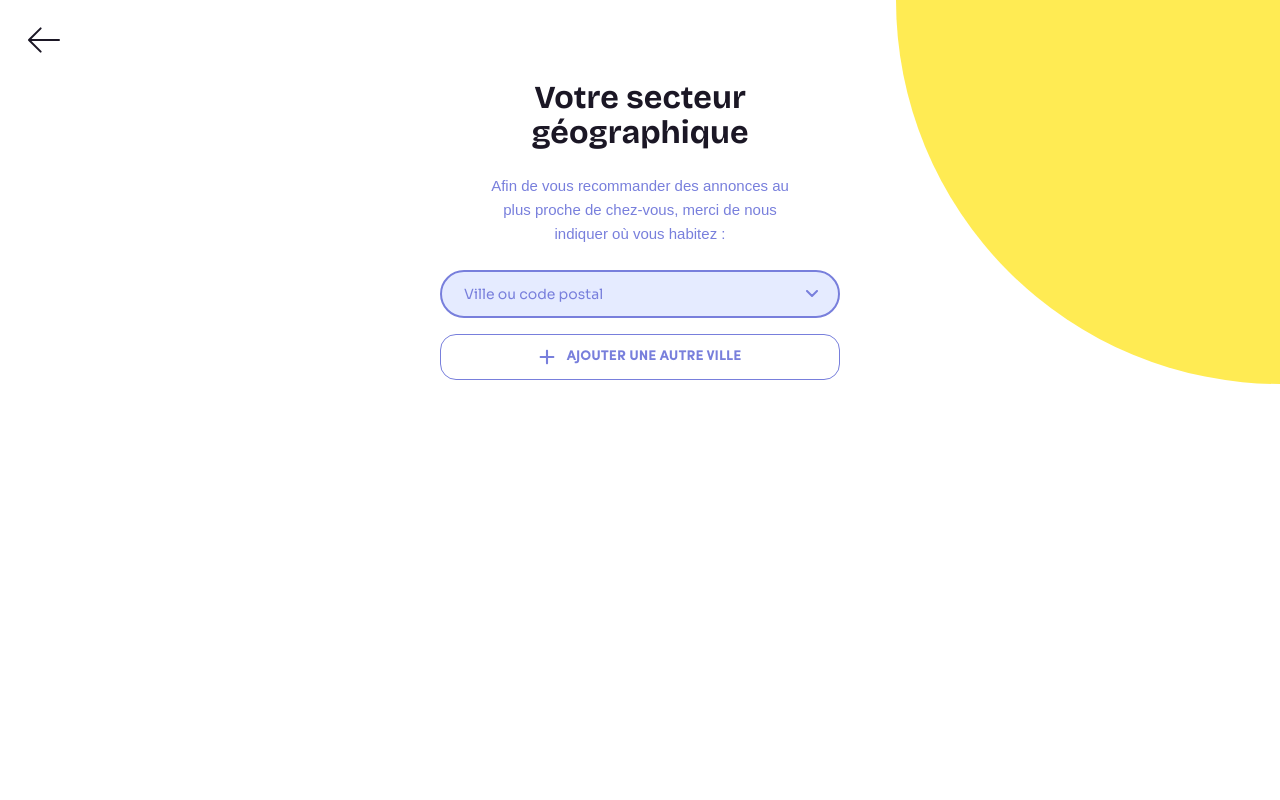
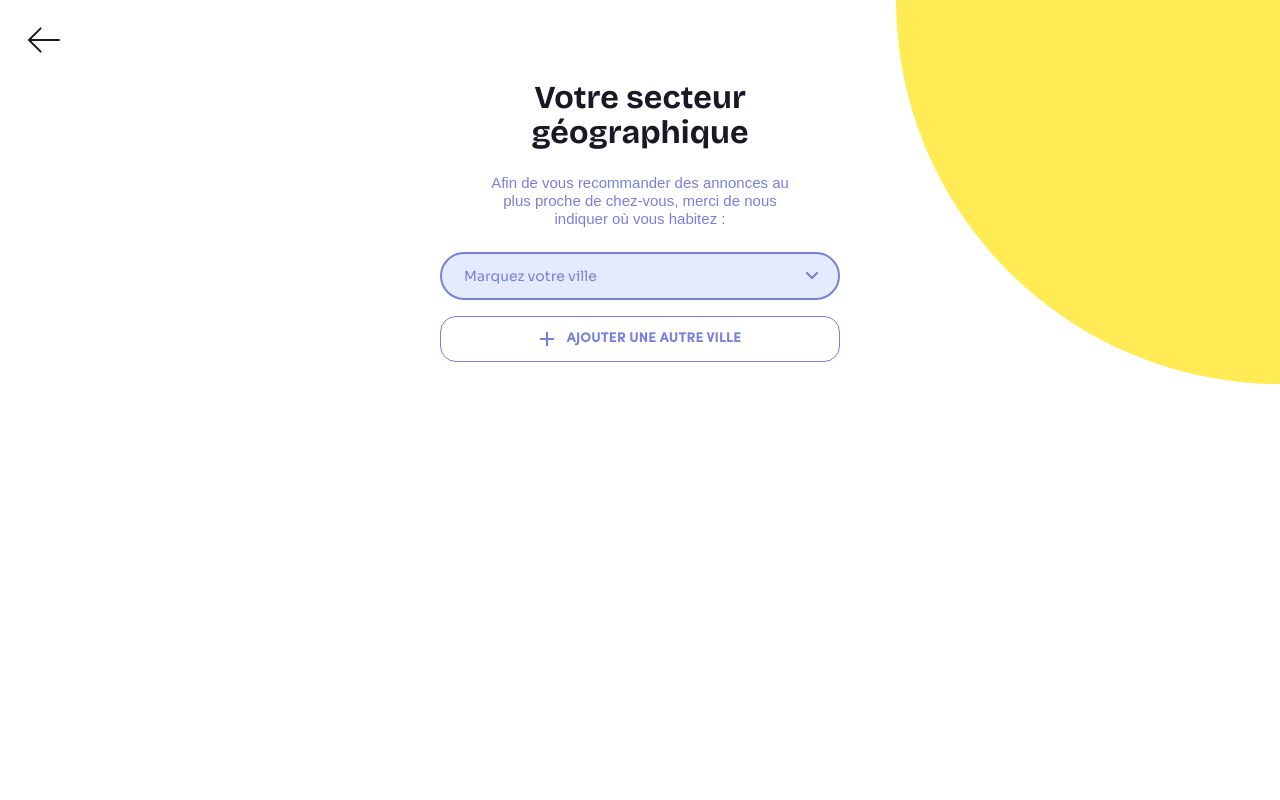
Before and after one commit to KizuCore/Flambow-Project, a React (Vite) app: page /choose-area in a window 1280 px wide. Shown: the top 800 px of the page. Built offline with nearby package versions, Linux system fonts and the light colour scheme; a web font is replaced by a local one.

Commit message:
feat: Replace Select with AsyncSelect for dynamic city options loading

```diff
--- a/src/components/Auth/Register/RegisterArea.tsx
+++ b/src/components/Auth/Register/RegisterArea.tsx
@@ -1,6 +1,6 @@
 import { useNavigate } from 'react-router-dom';
 import { useState } from 'react';
-import Select from 'react-select';
+import AsyncSelect from 'react-select/async';
 import { components } from 'react-select';
 
 import circleTopRight from '../../../assets/images/deco/circle/circle-top-right.svg';
@@ -8,61 +8,65 @@ import ArrowLeft from '../../../assets/images/icons/arrow/arrow-left.svg';
 import DeleteIcon from '../../../assets/images/icons/selection/delete.svg';
 import AddIcon from '../../../assets/images/icons/selection/add.svg';
 
-// Liste fixe des villes proposées
-const availableCities = ['paris', 'lyon', 'marseille'];
-
 export default function RegisterGeoPage() {
     const navigate = useNavigate();
-    const [cities, setCities] = useState<string[]>(['']); // Liste des villes sélectionnées (au départ 1 champ vide)
-
+    const [cities, setCities] = useState<string[]>(['']);
+    /* Action bouton retour */
     const handleBack = () => navigate('/personalize');
+    /* Action bouton "ÉTAPE SUIVANTE" */
     const handleNext = () => navigate('/register-activities');
-
-    // Ajoute un champ vide pour une nouvelle ville
-    const addCity = () => setCities((prev) => [...prev, '']);
-
-    // Met à jour la ville sélectionnée à un index donné
+    /* Fonction pour ajouter une ville */
+    const addCity = () => setCities(prev => [...prev, '']);
+    /* Fonction pour mettre à jour une ville */
     const updateCity = (index: number, value: string) => {
         const updated = [...cities];
         updated[index] = value;
         setCities(updated);
     };
+    /* Fonction pour supprimer une ville */
+    const removeCity = (index: number) => {
+        setCities(prev => prev.filter((_, i) => i !== index));
+    };
+    /* * Fonction pour charger les options de ville */
+    // Utilise l'API GeoGouv pour récupérer les villes basées sur l'entrée
+    const loadCityOptions = async (inputValue: string, index: number) => {
+        if (!inputValue || inputValue.length < 2) return [];
 
-    // Supprime une ville à un index donné
-    const removeCity = (index: number) => {
-        setCities((prev) => prev.filter((_, i) => i !== index));
+        const res = await fetch(`https://geo.api.gouv.fr/communes?nom=${inputValue}&boost=population&limit=10`);
+        const data = await res.json();
+
+        return data
+            .filter((commune: any) => {
+                const code = `${commune.nom}`;
+                return !cities.includes(code) || cities[index] === code;
+            })
+            .map((commune: any) => ({
+                value: `${commune.nom}`,
+                label: `${commune.nom}`,
+            }));
     };
-
-    // Composant individuel de sélection de ville
+    /* Composant pour chaque sélection de ville */
     const CitySelect = ({ city, index }: { city: string; index: number }) => {
-        // Garde uniquement les villes non sélectionnées ailleurs (ou la ville actuelle)
-        const cityOptions = availableCities
-            .filter((ville) => {
-                const isUsedElsewhere = cities.some((v, i) => v === ville && i !== index);
-                return !isUsedElsewhere || ville === city;
-            })
-            .map((ville) => ({
-                value: ville,
-                label: ville.charAt(0).toUpperCase() + ville.slice(1),
-            }));
-
         return (
             <div className="flex items-center gap-3">
                 <div className="flex-1">
-                    <Select
-                        value={city ? { value: city, label: city.charAt(0).toUpperCase() + city.slice(1) } : null}
+                    <AsyncSelect
+                        cacheOptions
+                        defaultOptions
+                        loadOptions={(input) => loadCityOptions(input, index)}
+                        value={city ? { value: city, label: city } : null}
                         onChange={(selected) => updateCity(index, selected?.value || '')}
-                        options={cityOptions}
+                        placeholder="Marquez votre ville"
+                        isSearchable
+                        noOptionsMessage={({ inputValue }) =>
+                            !inputValue || inputValue.length < 2
+                                ? 'Commencez à taper le nom de votre ville'
+                                : 'Aucune ville trouvée, essayez un autre nom'
+                        }
                         components={{
-                            DropdownIndicator: (props) => ( /* Chevron down icone */
+                            DropdownIndicator: (props) => (
                                 <components.DropdownIndicator {...props}>
-                                    <svg
-                                        width="12"
-                                        height="8"
-                                        viewBox="0 0 12 8"
-                                        fill="none"
-                                        xmlns="http://www.w3.org/2000/svg"
-                                    >
+                                    <svg width="12" height="8" viewBox="0 0 12 8" fill="none">
                                         <path
                                             d="M1 1L6 6L11 1"
                                             stroke="#787FDC"
@@ -73,28 +77,24 @@ export default function RegisterGeoPage() {
                                     </svg>
                                 </components.DropdownIndicator>
                             ),
-                            IndicatorSeparator: () => null, // supprimer la barre
+                            IndicatorSeparator: () => null,
                         }}
-
-                        placeholder="Ville ou code postal"
-                        isSearchable={false}
                         styles={{
                             control: (base) => ({
                                 ...base,
                                 borderRadius: '1.5rem',
-                                textAlign: 'left',
                                 border: '2px solid #787FDC',
-                                boxShadow: 'none',
                                 backgroundColor: '#E5EBFF',
                                 padding: '0.25rem 0.75rem',
                                 minHeight: '3rem',
                                 fontSize: '0.875rem',
+                                textAlign: 'left',
+                                boxShadow: 'none',
                             }),
                             placeholder: (base) => ({
                                 ...base,
                                 color: '#787FDC',
                             }),
-                            /* Texte ville */
                             singleValue: (base) => ({
                                 ...base,
                                 color: '#1B1725',
@@ -103,29 +103,31 @@ export default function RegisterGeoPage() {
                                 ...base,
                                 borderRadius: '1rem',
                                 backgroundColor: state.isSelected
-                                    ? '#FFFFFF'       // 'option sélectionnée : fond blanc
+                                    ? '#FFFFFF'
                                     : state.isFocused
-                                        ? '#FFFFFF'   // survole l'option : fond blanc
-                                        : '#E5EBFF',  // défaut : fond bleu pâle
-                                color: state.isSelected ? '#000000' : '#1B1725', // texte noir si sélectionné, sinon violet foncé
+                                        ? '#FFFFFF'
+                                        : '#E5EBFF',
+                                color: '#1B1725',
                                 cursor: 'pointer',
                                 margin: '0.25rem 0',
                             }),
-
                             menu: (base) => ({
                                 ...base,
                                 borderRadius: '1.5rem',
                                 border: '2px solid #787FDC',
-                                padding: "10px",
+                                padding: '10px',
                                 backgroundColor: '#E5EBFF',
                                 zIndex: 50,
-                                textAlign: 'left',
+                            }),
+                            noOptionsMessage: (base) => ({
+                                ...base,
+                                fontSize: '0.85rem',        // Environ 14px à voir sur pc
+                                color: '#787FDC',
+                                textAlign: 'center',
                             }),
                         }}
                     />
                 </div>
-
-                {/* Bouton pour supprimer une ville (pas sur le premier champ) */}
                 {index > 0 && (
                     <button
                         aria-label={`Supprimer ${city}`}
@@ -141,37 +143,27 @@ export default function RegisterGeoPage() {
 
     return (
         <div className="min-h-screen flex flex-col justify-between bg-white relative pt-20">
-            {/* Flèche de retour */}
-            <img
-                src={ArrowLeft}
-                onClick={handleBack}
-                alt="Retour"
-                className="absolute top-5 left-6 w-10 cursor-pointer"
-            />
+            <img src={ArrowLeft} onClick={handleBack} alt="Retour" className="absolute top-5 left-6 w-10 cursor-pointer" />
+            <img src={circleTopRight} alt="" className="absolute top-0 right-0 w-32 md:w-40 lg:w-[24rem]" />
 
-            {/* Décoration cercle en haut à droite */}
-            <img src={circleTopRight} alt="" className="absolute top-0 right-0 w-32 md:w-40 lg:w-[24rem]" />
             <div className="relative z-10 w-full max-w-md mx-auto flex flex-col text-center px-6">
                 <h1 className="text-[32px] leading-[110%] font-bold text-[#1B1725] font-bricolage mb-6">
                     Votre secteur<br />géographique
                 </h1>
-                <p className="font-sofia text-[#787FDC] text-[15px] leading-6 font-normal mb-6">
+                <p className="font-sofia text-[#787FDC] text-[15px] leading-[1.2] font-normal mb-6">
                     Afin de vous recommander des annonces au<br />
                     plus proche de chez-vous, merci de nous<br />
                     indiquer où vous habitez :
                 </p>
             </div>
-            {/* Contenu principal */}
+
             <div className="relative z-10 w-full max-w-md mx-auto flex flex-col text-center px-6 h-[calc(100vh-6rem)] overflow-y-auto pb-28">
-
-                {/* Liste des champs de ville */}
                 <div className="w-full flex flex-col gap-4 mb-4">
                     {cities.map((city, index) => (
                         <CitySelect key={index} city={city} index={index} />
                     ))}
                 </div>
 
-                {/* Bouton pour ajouter une ville */}
                 <button
                     onClick={addCity}
                     className="w-full flex items-center justify-center gap-3 border border-[#787FDC] text-[#787FDC] rounded-2xl px-4 py-3 font-bold text-sm font-sofia uppercase"
@@ -181,8 +173,7 @@ export default function RegisterGeoPage() {
                 </button>
             </div>
 
-            {/* Bouton étape suivante */}
-            <div className="fixed bottom-0 left-0 w-full px-6 pb-6  z-20 md:static md:px-0 md:pb-10 pt-4">
+            <div className="fixed bottom-0 left-0 w-full px-6 pb-6 z-20 md:static md:px-0 md:pb-10 pt-4">
                 <div className="max-w-md mx-auto">
                     <button
                         onClick={handleNext}
@@ -196,7 +187,6 @@ export default function RegisterGeoPage() {
                     </button>
                 </div>
             </div>
-
         </div>
     );
 }
```
